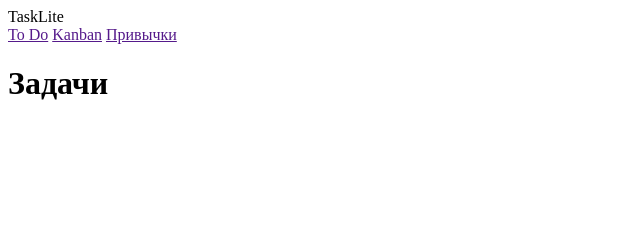
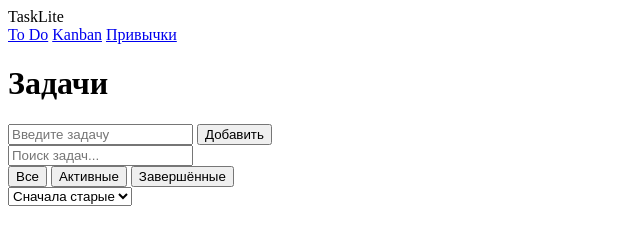
Before and after one commit to arseny1112/tasklite, a plain HTML site: page index.html in a window 1280 px wide. Shown: the whole page, without its empty margins (0-640 px from the left). Drawn offline with Linux system fonts and the light colour scheme.

Commit message:
feat: init project with base structure

```diff
--- a/index.html
+++ b/index.html
@@ -12,13 +12,31 @@
             <div class="header__title">TaskLite</div>
         </div>
         <nav class="tabs">
-            <a href="" class="tab active">To Do</a>
-            <a href="" class="tab">Kanban</a>
-            <a href="" class="tab">Привычки</a>
+            <a href="index.html" class="tab active">To Do</a>
+            <a href="kanban.html" class="tab">Kanban</a>
+            <a href="habits.html" class="tab">Привычки</a>
         </nav>
     </header>
     <main class="container">
         <h1 class="page-title">Задачи</h1>
+
+        <div class="form-add">
+            <input type="text" placeholder="Введите задачу" class="form-add__input">
+            <button class="form-add__button">Добавить</button>
+        </div>
+
+        <div class="toolbar">
+            <input type="text" placeholder="Поиск задач..." class="toolbar__search">
+            <div class="tabs toolbar-tabs">
+                <button class="tabs__item tabs__item--active">Все</button>
+                <button class="tabs__item" type="button">Активные</button>
+                <button class="tabs__item" type="button">Завершённые</button>
+            </div>
+            <select class="toolbar__sort">
+                <option selected>Сначала старые</option>
+                <option>Сначала новые</option>
+            </select>
+        </div>
     </main>
 </body>
 </html>
```
Also changed, not shown: habits.html (+3 -3 lines), kanban.html (+3 -3 lines).
